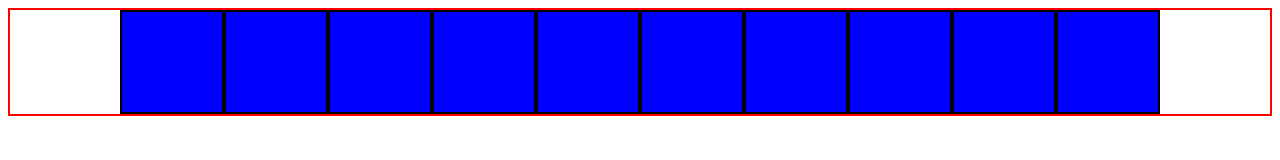
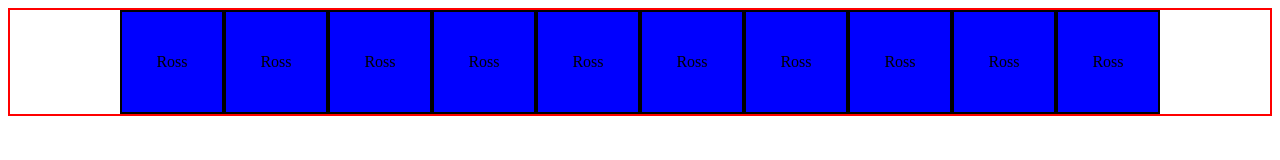
Before and after one commit to rossmylesobrien/html-css-basics, a plain HTML site: page flexbox/flexflow/index.html in a window 1280 px wide. Drawn offline with Linux system fonts and the light colour scheme.

Commit message:
Adding flexflow and also center aligning text within flexbox

```diff
--- a/flexbox/flexflow/index.html
+++ b/flexbox/flexflow/index.html
@@ -10,16 +10,16 @@
 <body>
 
   <section>
-    <div></div>
-    <div></div>
-    <div></div>
-    <div></div>
-    <div></div>
-    <div></div>
-    <div></div>
-    <div></div>
-    <div></div>
-    <div></div>
+    <div>Ross</div>
+    <div>Ross</div>
+    <div>Ross</div>
+    <div>Ross</div>
+    <div>Ross</div>
+    <div>Ross</div>
+    <div>Ross</div>
+    <div>Ross</div>
+    <div>Ross</div>
+    <div>Ross</div>
   </section>
 
 </body>
--- a/flexbox/flexflow/main.css
+++ b/flexbox/flexflow/main.css
@@ -1,10 +1,15 @@
 section{display:flex;
-        flex-flow: row no-wrap;
+        flex-flow: row wrap;
         justify-content:center;
+        align-items: center;
         border:2px solid red;
       }
 
 div{height:100px;
     width:100px;
     background-color:blue;
-    border:2px solid black}
+    border:2px solid black;
+    display:flex;
+    justify-content: center;
+    align-items: center;
+    }
```
